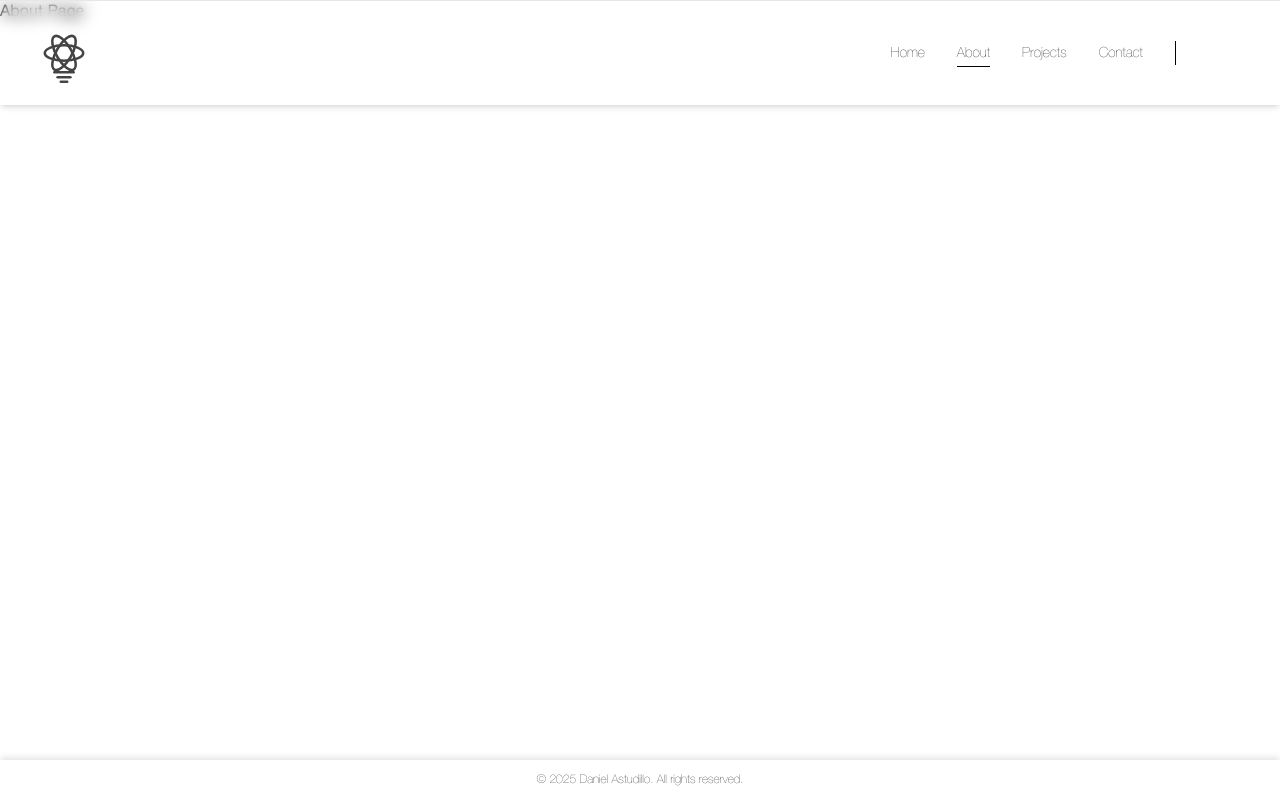
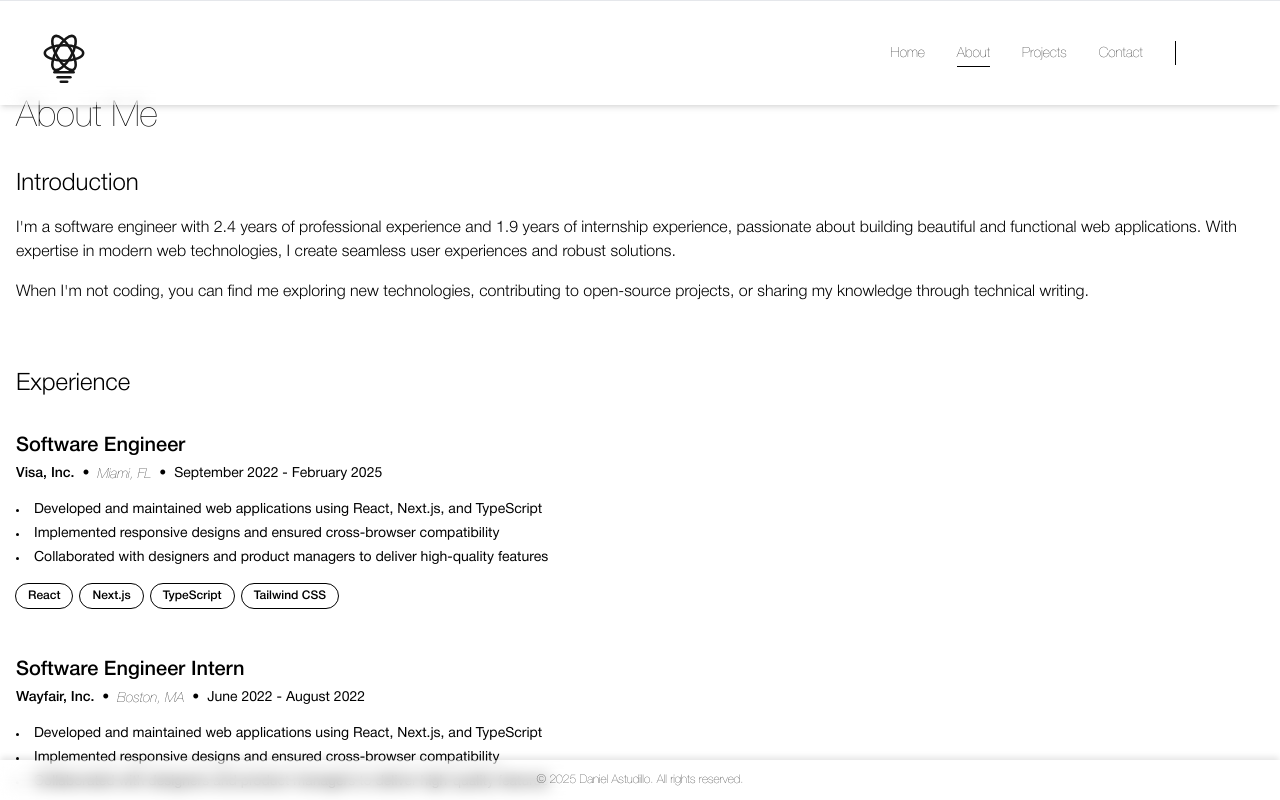
Before and after one commit to D-Astudillo-ASC/personal-site-v2, a Next.js app: page /about in a window 1280 px wide. Shown: the top 800 px of the page. Built offline with nearby package versions, Linux system fonts and the light colour scheme.

Commit message:
Updating home, about, and project pages.

```diff
--- a/app/about/page.tsx
+++ b/app/about/page.tsx
@@ -1,3 +1,90 @@
+import { experiences } from "@/data/experience";
+import { calculateYearsByEmploymentType } from "@/utils/experience";
+import ExperienceCard from "@/components/experience/ExperienceCard";
+import { formatDate } from "@/utils/date";
+
 export default function About() {
-  return <div>About Page</div>;
+  const { professional, internship } =
+    calculateYearsByEmploymentType(experiences);
+
+  return (
+    <div className="container mx-auto px-4 py-16 pt-24">
+      <h1 className="mb-8 text-4xl font-extralight">About Me</h1>
+
+      {/* Introduction */}
+      <section className="mb-16">
+        <h2 className="mb-4 text-2xl font-light">Introduction</h2>
+        <p className="mb-4 font-light">
+          I'm a software engineer with {professional} years of professional
+          experience and {internship} years of internship experience, passionate
+          about building beautiful and functional web applications. With
+          expertise in modern web technologies, I create seamless user
+          experiences and robust solutions.
+        </p>
+        <p className="font-light">
+          When I'm not coding, you can find me exploring new technologies,
+          contributing to open-source projects, or sharing my knowledge through
+          technical writing.
+        </p>
+      </section>
+
+      {/* Experience */}
+      <section className="mb-16">
+        <h2 className="mb-8 text-2xl font-light">Experience</h2>
+        <div className="space-y-12">
+          {experiences.map((experience) => (
+            <ExperienceCard key={experience.id} experience={experience} />
+          ))}
+        </div>
+      </section>
+
+      {/* Skills */}
+      <section className="mb-16">
+        <h2 className="mb-4 text-2xl font-light">Skills</h2>
+        <div className="grid grid-cols-1 gap-4 md:grid-cols-2">
+          <div>
+            <h3 className="mb-2 text-xl font-medium">Frontend</h3>
+            <ul className="list-inside list-disc text-gray-600 dark:text-gray-300">
+              <li>React / Next.js</li>
+              <li>TypeScript</li>
+              <li>Tailwind CSS</li>
+              <li>HTML5 / CSS3</li>
+            </ul>
+          </div>
+          <div>
+            <h3 className="mb-2 text-xl font-medium">Backend</h3>
+            <ul className="list-inside list-disc text-gray-600 dark:text-gray-300">
+              <li>Node.js</li>
+              <li>Express</li>
+              <li>PostgreSQL</li>
+              <li>RESTful APIs</li>
+            </ul>
+          </div>
+        </div>
+      </section>
+
+      {/* Education */}
+      <section className="mb-16">
+        <h2 className="mb-4 text-2xl font-light">Education</h2>
+        <div>
+          <h3 className="mb-2 text-xl font-medium">
+            Bachelor of Arts in Computer Science and Mathematics
+          </h3>
+          <p className="font-light">
+            Williams College • {formatDate(new Date("2017-09"))} - {formatDate(new Date("2022-06"))}
+          </p>
+        </div>
+      </section>
+
+      {/* Interests */}
+      <section>
+        <h2 className="mb-4 text-2xl font-light">Interests</h2>
+        <p className="font-light">
+          Beyond coding, I'm interested in [Your Interests]. I believe in
+          continuous learning and staying up-to-date with the latest
+          technologies and best practices in software development.
+        </p>
+      </section>
+    </div>
+  );
 }
--- a/app/page.tsx
+++ b/app/page.tsx
@@ -1,14 +1,78 @@
+import Link from "next/link";
+import { projects } from "@/data/projects";
+import ProjectCard from "@/components/projects/ProjectCard";
+
 export default function Home() {
+  const featuredProjects = projects
+    .filter((project) => project.featured)
+    .slice(0, 2);
+
   return (
-    <div className="flex min-h-screen flex-col items-center justify-between p-8 md:p-16 lg:p-24">
-      <header className="mb-16">
-        <h1 className="text-5xl font-extralight animate-pulse mb-2">
+    <div className="flex min-h-screen flex-col">
+      {/* Hero Section */}
+      <section className="flex min-h-[80vh] flex-col items-center justify-center px-4 py-16 md:px-16 lg:px-24">
+        <h1 className="mb-4 text-center text-6xl font-extralight animate-pulse">
           Daniel Astudillo
         </h1>
-        <p className="text-sm font-thin text-gray-600 dark:text-gray-400">
+        <p className="mb-8 text-center text-xl font-thin text-gray-600 dark:text-gray-400">
           Software Engineer
         </p>
-      </header>
+        <div className="flex gap-4">
+          <Link
+            href="/projects"
+            className="rounded-full border border-border bg-border px-6 py-2 text-sm font-medium text-background outline outline-1 outline-border transition-colors hover:bg-gray-300 dark:hover:bg-gray-600"
+          >
+            View Projects
+          </Link>
+          <Link
+            href="/contact"
+            className="rounded-full border border-border px-6 py-2 text-sm font-medium text-text outline outline-1 outline-border transition-colors hover:bg-gray-300 dark:hover:bg-gray-600"
+          >
+            Contact Me
+          </Link>
+        </div>
+      </section>
+
+      {/* Featured Projects Section */}
+      <section className="px-4 py-16 md:px-16 lg:px-24">
+        <div className="container mx-auto">
+          <h2 className="mb-8 text-3xl font-light">Featured Projects</h2>
+          <div className="grid grid-cols-1 gap-8 md:grid-cols-2">
+            {featuredProjects.map((project) => (
+              <ProjectCard key={project.id} project={project} />
+            ))}
+          </div>
+          <div className="mt-8 text-center">
+            <Link
+              href="/projects"
+              className="inline-block rounded-full border border-border px-6 py-2 text-sm font-medium text-text outline outline-1 outline-border transition-colors hover:bg-gray-200 dark:hover:bg-gray-700"
+            >
+              View All Projects
+            </Link>
+          </div>
+        </div>
+      </section>
+
+      {/* Brief About Section */}
+      <section className="px-4 py-16 md:px-16 lg:px-24">
+        <div className="container mx-auto max-w-3xl">
+          <h2 className="mb-8 text-3xl font-extralight">About Me</h2>
+          <p className="mb-4">
+            I'm a software engineer passionate about building beautiful and
+            functional web applications. With expertise in modern web
+            technologies, I create seamless user experiences and robust
+            solutions.
+          </p>
+          <div className="mt-8 text-center">
+            <Link
+              href="/about"
+              className="inline-block rounded-full border border-border px-6 py-2 text-sm font-medium text-text outline outline-1 outline-border transition-colors hover:bg-gray-300 dark:hover:bg-gray-600"
+            >
+              Learn More
+            </Link>
+          </div>
+        </div>
+      </section>
     </div>
   );
 }
--- a/app/projects/page.tsx
+++ b/app/projects/page.tsx
@@ -1,3 +1,16 @@
+import { projects } from "@/data/projects";
+import ProjectCard from "@/components/projects/ProjectCard";
+// import FontWrapper from "@/components/font/FontWrapper";
+
 export default function Projects() {
-  return <div>Coming Soon!</div>;
+  return (
+    <div className="container mx-auto px-4 py-16 pt-27">
+      <h1 className="mb-8 text-4xl font-light">Projects</h1>
+      <div className="grid grid-cols-1 gap-8 md:grid-cols-2 lg:grid-cols-3">
+        {projects.map((project) => (
+          <ProjectCard key={project.id} project={project} />
+        ))}
+      </div>
+    </div>
+  );
 }
```
